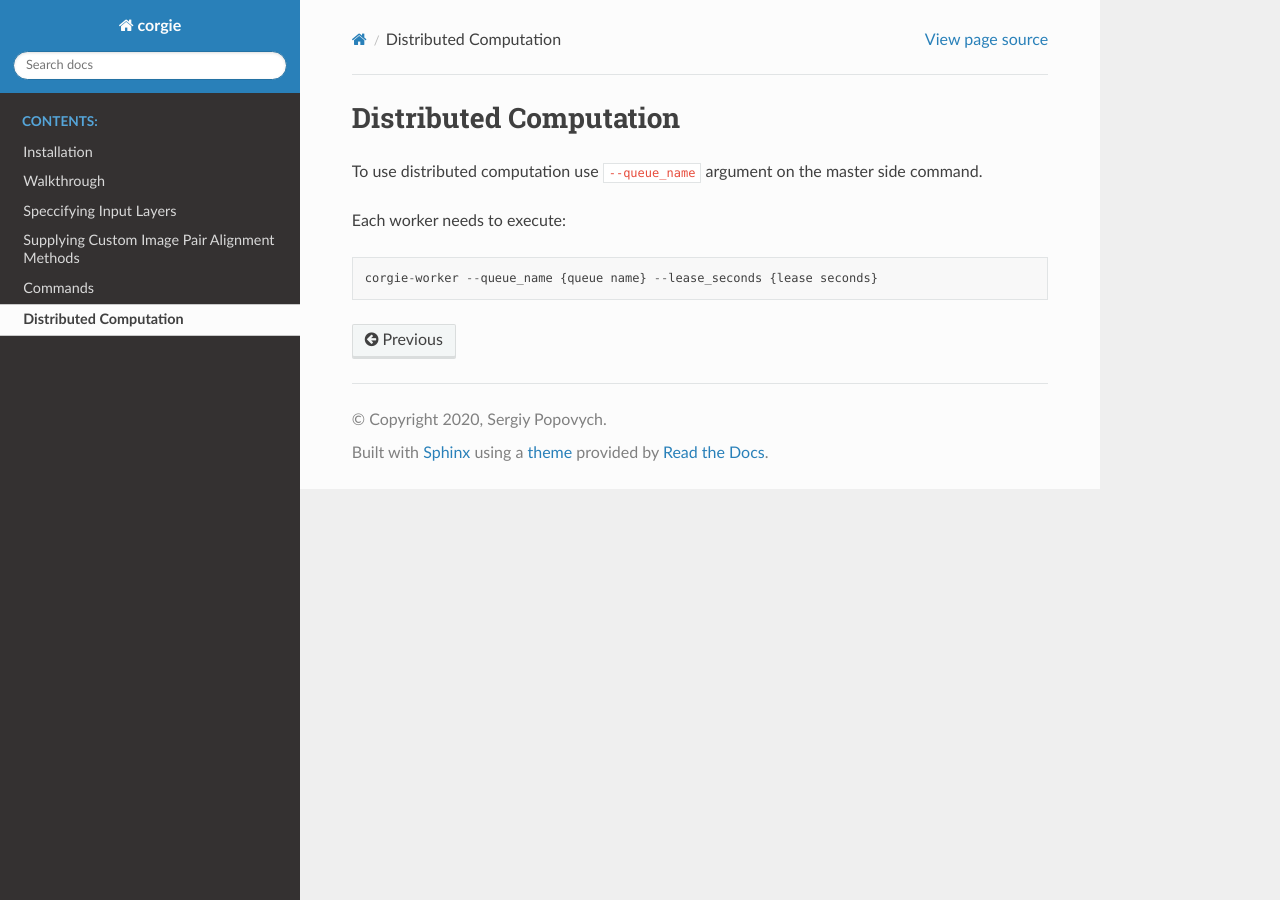
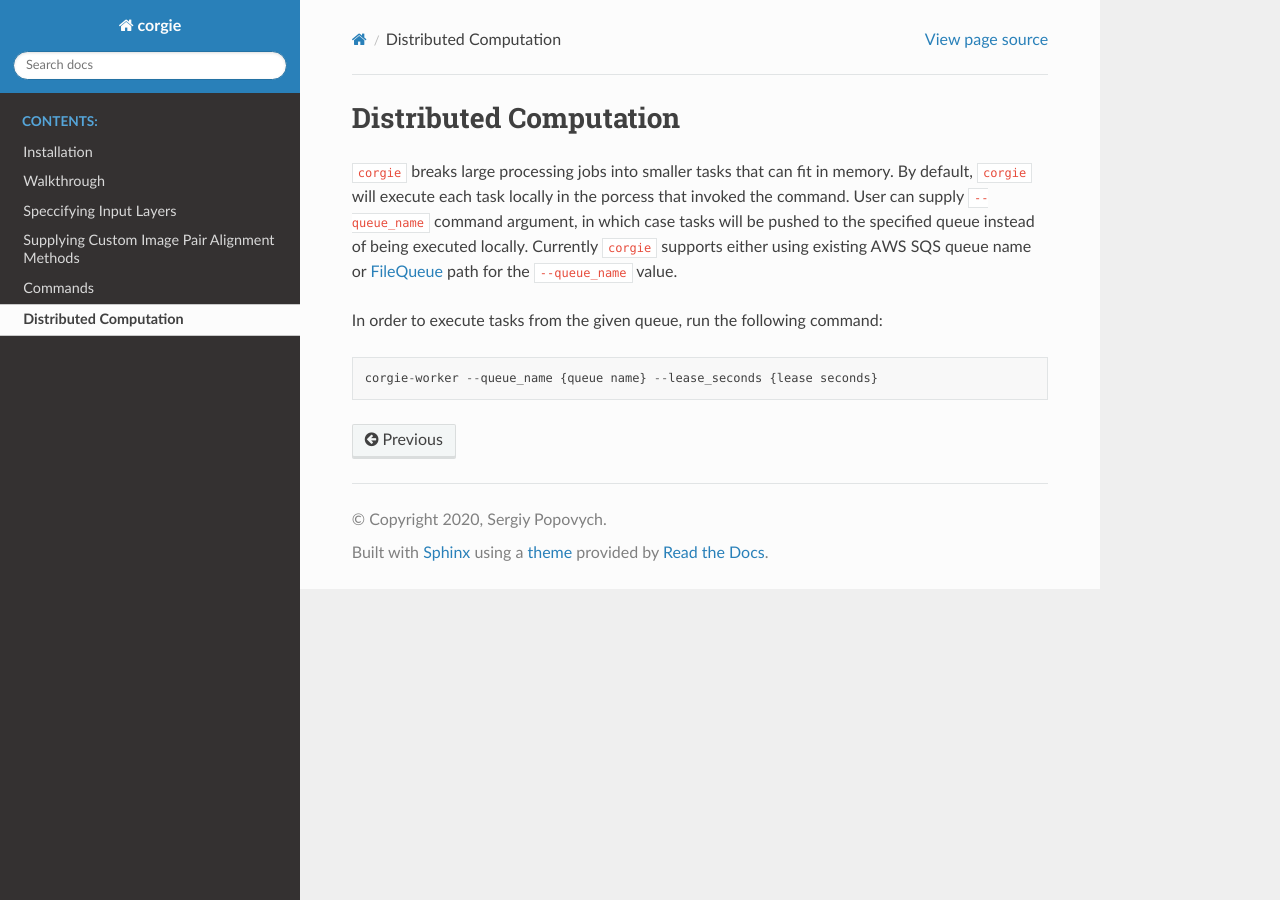
Before and after one commit to seung-lab/corgie, a Sphinx documentation site: the page built from docs/source/distributed.rst, in a window 1280 px wide. Built offline with Sphinx 7.4.7 and the Read the Docs theme 2.0.0, drawn with Linux system fonts in a browser that asks for light colours.

```diff
--- a/docs/source/distributed.rst
+++ b/docs/source/distributed.rst
@@ -1,8 +1,13 @@
 Distributed Computation
 =======================
 
-To use distributed computation use ``--queue_name`` argument on the master side command.
+``corgie`` breaks large processing jobs into smaller tasks that can fit in memory.
+By default, ``corgie`` will execute each task locally in the porcess that invoked the command.
+User can supply ``--queue_name`` command argument, in which case tasks will be pushed to the specified
+queue instead of being executed locally. Currently ``corgie`` supports either using existing AWS SQS
+queue name or `FileQueue <https://github.com/seung-lab/python-task-queue#notes-on-file-queue>`_ path for
+the ``--queue_name`` value.
 
-Each worker needs to execute::
+In order to execute tasks from the given queue, run the following command::
 
    corgie-worker --queue_name {queue name} --lease_seconds {lease seconds}
--- a/setup.py
+++ b/setup.py
@@ -15,7 +15,6 @@
     include_package_data=True,
     package_data={'': ['*.py']},
     install_requires=[
-      'sphinx-click>=3',
       'torchfields',
       'torch>=1.8',
       'gevent>=21.1.2',
@@ -37,6 +36,9 @@
       'docutils<0.18',
       'cloud-files>=2.0.1',
       'cloud-volume>=5.0.0',
+      'sphinx-click>=3',
+      'sphinxcontrib-spelling',
+      'sphinx_rtd_theme',
     ],
     entry_points={
         "console_scripts": [
```
Also changed, not shown: 1 other file.
